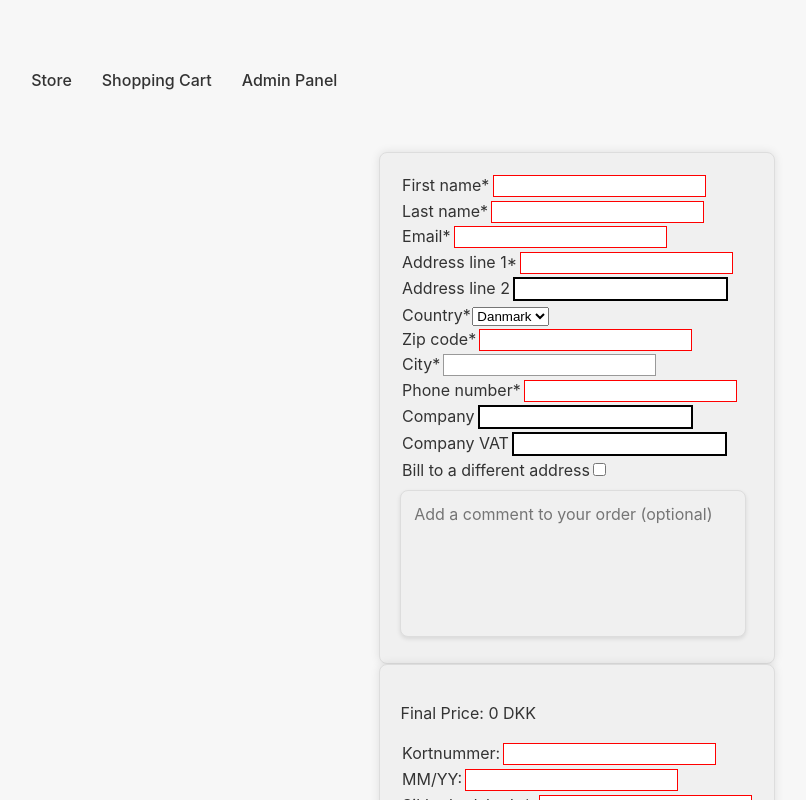
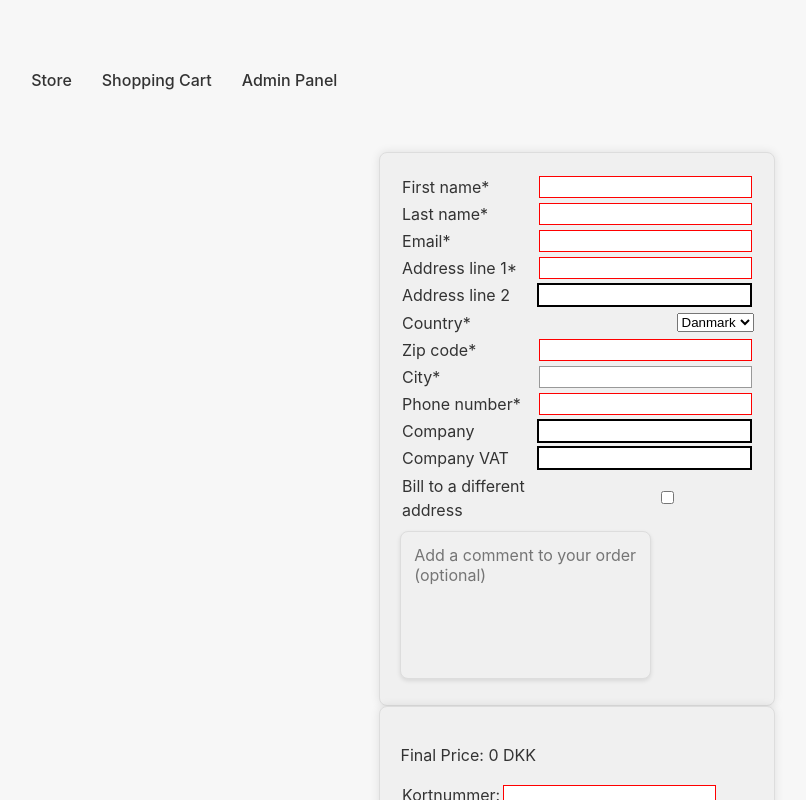
Before and after one commit to SiGoldbach/FrontendWebShop9, a React (Vite) app: page /checkout in a window 1280 px wide. Shown: the top 800 px of the page, without its empty margins (73-879 px from the left). Built offline with nearby package versions, Linux system fonts and the light colour scheme; no server answers.

Commit message:
Aligned forms

```diff
--- a/src/Pages/checkoutPage.tsx
+++ b/src/Pages/checkoutPage.tsx
@@ -180,7 +180,7 @@ export function CheckoutPage() {
     return <div className="formsContainer">
       <form className="forms" id='forms'>
         <div className="addressformsContainer">
-          <ul>
+          <ul className="addressFormList">
             <li>
               <label htmlFor="firstName">First name*</label>
               <input type="text" id="firstName" name="user_first_name" required/>
--- a/src/Pages/index.css
+++ b/src/Pages/index.css
@@ -467,6 +467,27 @@ label {
   margin: 0.1em;
 }
 
+ul.addressFormList label {
+  display: inline;
+}
+
+.addressFormList li {
+  display: flex;
+  justify-content: space-between;
+  align-items: center;
+}
+
+.addressFormList label {
+  flex: 1;
+  margin-right: 10px;
+}
+
+.addressFormList input {
+  flex: 1;
+}
+
+
+
 input {
   /* To make sure that all text fields have the same font settings
      By default, textareas have a monospace font */
@@ -475,6 +496,7 @@ input {
   /* Uniform text field size */
   max-width: 600px;
   box-sizing: border-box;
+  display: inline;
 
   /* Match form field borders */
   border: 1px solid #999;
```
